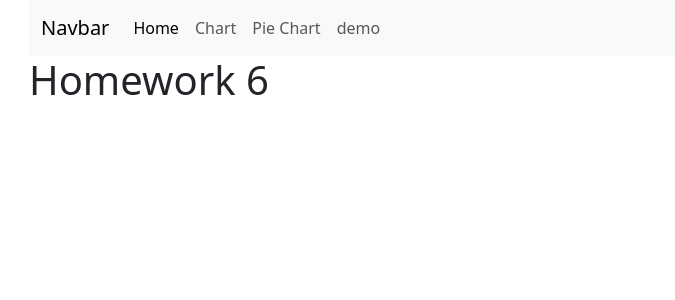
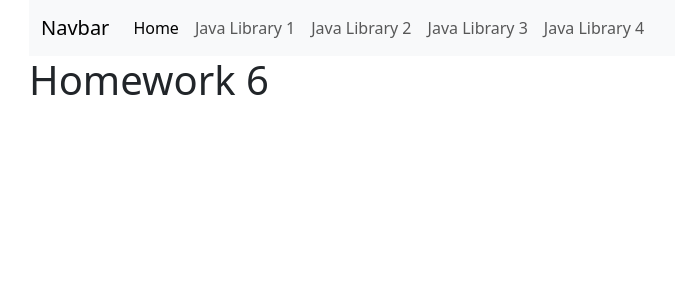
Before and after one commit to mariareiss/hw6, a PHP site: page / in a window 1280 px wide. Shown: the top 300 px of the page, without its empty margins (53-728 px from the left). Run offline with PHP 8.4, Linux system fonts and the light colour scheme.

Commit message:
Update view-header.php

```diff
--- a/view-header.php
+++ b/view-header.php
@@ -20,14 +20,18 @@
           <a class="nav-link active" aria-current="page" href="#"/>Home</a>
         </li>
         <li class="nav-item">
-          <a class="nav-link" href="chart.php">Chart</a>
+          <a class="nav-link" href="chart.php">Java Library 1</a>
         </li>
                 <li class="nav-item">
-          <a class="nav-link" href="pie.php">Pie Chart</a>
+          <a class="nav-link" href="pie.php">Java Library 2</a>
         </li>
                 </li>
                 <li class="nav-item">
-          <a class="nav-link" href="demo.php">demo</a>
+          <a class="nav-link" href="demo.php">Java Library 3</a>
+        </li>
+                        </li>
+                <li class="nav-item">
+          <a class="nav-link" href="X.php">Java Library 4</a>
         </li>
       </ul>
     </div>
```
